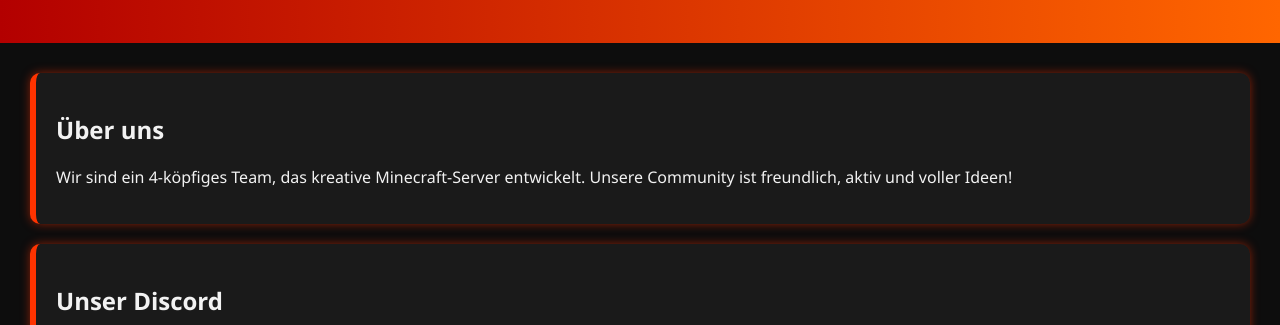
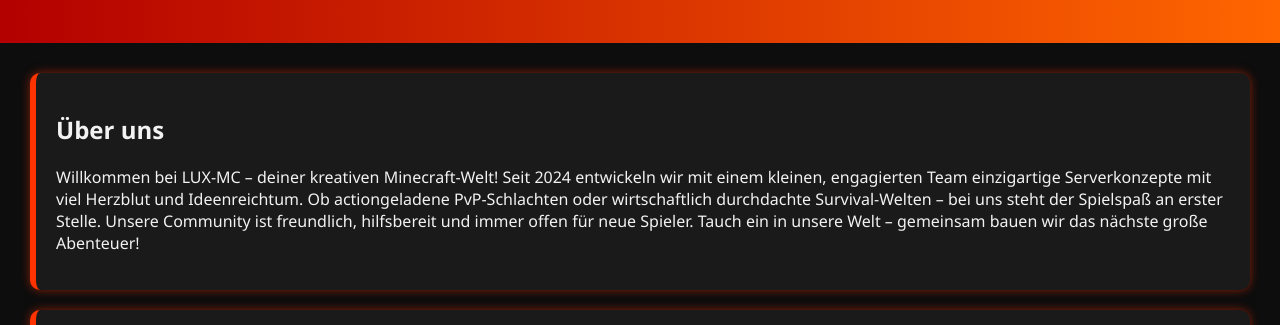
Before and after one commit to PirCraft24/Lux-MC-Site, a plain HTML site: page index.html in a window 1280 px wide. Shown: the part 246-571 px from the top of the page. Drawn offline with Linux system fonts and the light colour scheme.

Commit message:
Aktualisierte alle Dateien

```diff
--- a/index.html
+++ b/index.html
@@ -17,7 +17,10 @@
   <main class="container">
     <div class="box">
       <h2>Über uns</h2>
-      <p>Wir sind ein 4-köpfiges Team, das kreative Minecraft-Server entwickelt. Unsere Community ist freundlich, aktiv und voller Ideen!</p>
+      <p>Willkommen bei LUX-MC – deiner kreativen Minecraft-Welt! Seit 2024 entwickeln wir mit einem kleinen, engagierten Team einzigartige Serverkonzepte mit viel Herzblut und Ideenreichtum. Ob actiongeladene PvP-Schlachten oder wirtschaftlich durchdachte Survival-Welten – bei uns steht der Spielspaß an erster Stelle. Unsere Community ist freundlich, hilfsbereit und immer offen für neue Spieler.
+        Tauch ein in unsere Welt – gemeinsam bauen wir das nächste große Abenteuer!
+
+        </p>
     </div>
 
     <div class="box discord-box">
```
